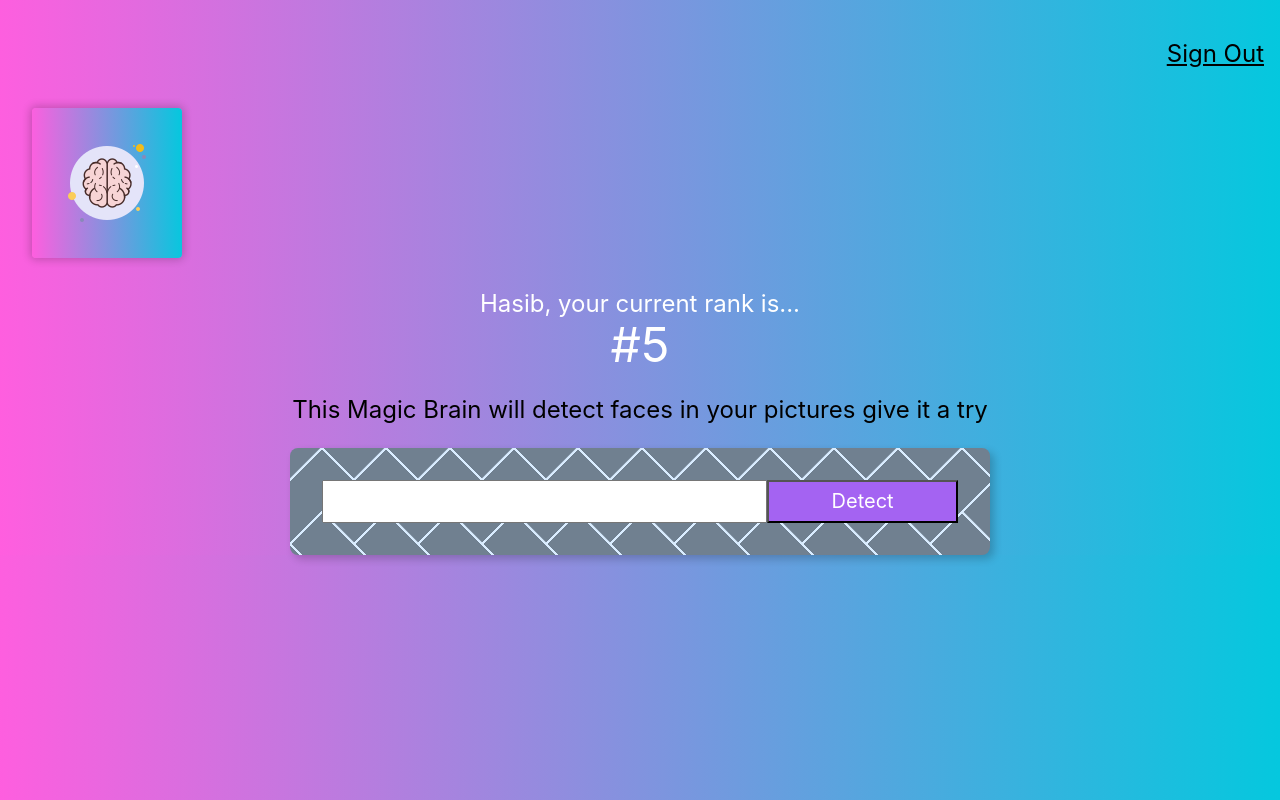
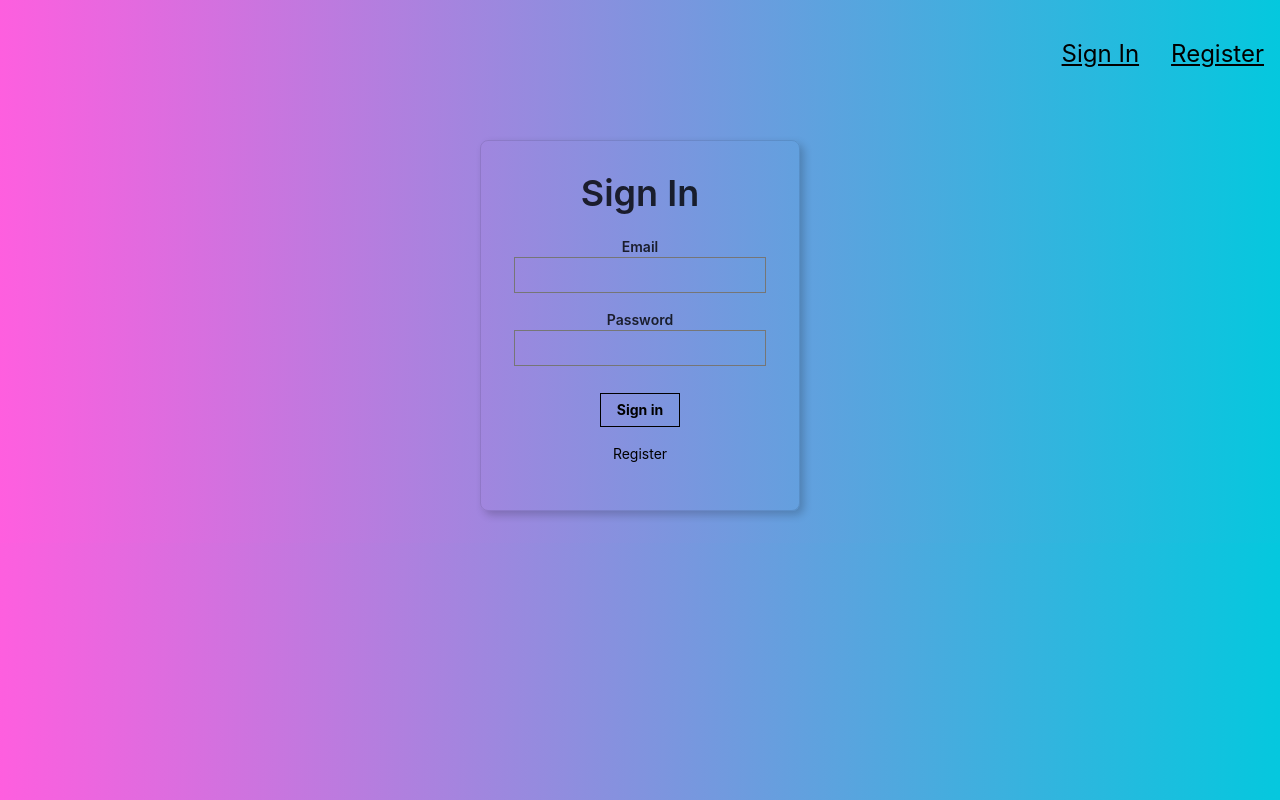
Before and after one commit to hasib4/smart_brain, a React (Create React App) app: page / in a window 1280 px wide. Built offline with nearby package versions, Linux system fonts and the light colour scheme; what clarifai would draw is missing.

Commit message:
Sign in and register pages created, navigation updated

```diff
--- a/src/App.js
+++ b/src/App.js
@@ -1,6 +1,8 @@
 import React, { Component } from 'react';
 import Clarifai from 'clarifai';
 import Navigation from './components/navigation/Navigation';
+import SignIn from './components/SignIn/SignIn';
+import Registration from './components/Registration/Registration';
 import Logo from './components/Logo/Logo';
 import ImageLinkForm from './components/ImageLinkForm/ImageLinkForm';
 import Rank from './components/Rank/Rank';
@@ -22,6 +24,8 @@ class App extends Component {
       input: '',
       imageUrl: '',
       box: {},
+      route: 'signin',
+      isSignedIn: false
     }
   }
 
@@ -39,7 +43,6 @@ class App extends Component {
   }
 
   displayFaceBox = (box) => {
-    console.log(box);
     this.setState({box: box});
   }
 
@@ -57,18 +60,36 @@ class App extends Component {
       .catch(err => console.log(err));
   }
 
+  onRouteChange = (route) => {
+    if (route === 'signout') {
+      this.setState({isSignedIn: false});
+    } else if (route === 'home') {
+      this.setState({isSignedIn: true});
+    }
+    this.setState({route: route});
+  }
+
   render () {
     return (
       <div className="App">
-        <Navigation />
+        <MovingParticles className='particles'/>
+        <Navigation isSignedIn={this.state.isSignedIn} onRouteChange={this.onRouteChange} />
+        { this.state.route === 'home'
+        ? <div>
             <Logo />
             <Rank />
             <ImageLinkForm
               onInputChange={this.onInputChange}
               onButtonSubmit={this.onButtonSubmit}
             />
-        <MovingParticles className='particles'/>
             <FaceRecognition box={this.state.box} imageUrl={this.state.imageUrl} />
+          </div>
+        : (
+          this.state.route === 'signin'
+          ? <SignIn onRouteChange={this.onRouteChange} />
+          : <Registration onRouteChange={this.onRouteChange} />
+        )
+        }
         </div>
     );
   }
--- /dev/null
+++ b/src/components/Registration/Registration.jsx
@@ -0,0 +1,37 @@
+import React from "react";
+
+const Registration = ({ onRouteChange }) => {
+    return (
+        <article className="br3 ba b--black-10 mv4 w-100 w-50-m w-25-l mw6 shadow-5 center">
+            <main className="pa4 black-80">
+                <div className="measure">
+                    <fieldset id="sign_up" className="ba b--transparent ph0 mh0">
+                        <legend className="f2 fw6 ph0 mh0">Register</legend>
+                        <div className="mt3">
+                            <label className="db fw6 lh-copy f6" htmlFor="name">Name</label>
+                            <input className="pa2 input-reset ba bg-transparent hover-bg-black hover-white w-100" type="text" name="name"  id="name" />
+                        </div>
+                        <div className="mt3">
+                            <label className="db fw6 lh-copy f6" htmlFor="email-address">Email</label>
+                            <input className="pa2 input-reset ba bg-transparent hover-bg-black hover-white w-100" type="email" name="email-address"  id="email-address" />
+                        </div>
+                        <div className="mv3">
+                            <label className="db fw6 lh-copy f6" htmlFor="password">Password</label>
+                            <input className="b pa2 input-reset ba bg-transparent hover-bg-black hover-white w-100" type="password" name="password"  id="password" />
+                        </div>
+                    </fieldset>
+                    <div className="">
+                        <input
+                            onClick={() => onRouteChange('home')}
+                            className="b ph3 pv2 input-reset ba b--black bg-transparent grow pointer f6 dib"
+                            type="submit"
+                            value="Register"
+                        />
+                    </div>
+                </div>
+            </main>
+        </article>
+    )
+}
+
+export default Registration;
--- /dev/null
+++ b/src/components/SignIn/SignIn.jsx
@@ -0,0 +1,36 @@
+import React from "react";
+
+const SignIn = ({ onRouteChange }) => {
+    return (
+        <article className="br3 ba b--black-10 mv4 w-100 w-50-m w-25-l mw6 shadow-5 center">
+            <main className="pa4 black-80">
+                <div className="measure">
+                    <fieldset id="sign_up" className="ba b--transparent ph0 mh0">
+                        <legend className="f2 fw6 ph0 mh0">Sign In</legend>
+                        <div className="mt3">
+                            <label className="db fw6 lh-copy f6" htmlFor="email-address">Email</label>
+                            <input className="pa2 input-reset ba bg-transparent hover-bg-black hover-white w-100" type="email" name="email-address"  id="email-address" />
+                        </div>
+                        <div className="mv3">
+                            <label className="db fw6 lh-copy f6" htmlFor="password">Password</label>
+                            <input className="b pa2 input-reset ba bg-transparent hover-bg-black hover-white w-100" type="password" name="password"  id="password" />
+                        </div>
+                    </fieldset>
+                    <div className="">
+                        <input
+                            onClick={() => onRouteChange('home')}
+                            className="b ph3 pv2 input-reset ba b--black bg-transparent grow pointer f6 dib"
+                            type="submit"
+                            value="Sign in"
+                        />
+                    </div>
+                    <div className="lh-copy mt3">
+                        <p onClick={() => onRouteChange('register')} className="br2 f6 link dim black db pointer">Register</p>
+                    </div>
+                </div>
+            </main>
+        </article>
+    )
+}
+
+export default SignIn;
--- a/src/components/navigation/Navigation.js
+++ b/src/components/navigation/Navigation.js
@@ -1,11 +1,20 @@
 import React from "react";
 
-const Navigation = () => {
-    return (
-        <nav style={{display: 'flex', justifyContent: 'flex-end'}}>
-            <p className='f3 link dim black underline pa3 pointer'>Sign Out</p>
-        </nav>
-    );
+const Navigation = ({ onRouteChange, isSignedIn }) => {
+        if (isSignedIn) {
+            return (
+                <nav style={{display: 'flex', justifyContent: 'flex-end'}}>
+                    <p onClick={() => onRouteChange('signin')} className='f3 link dim black underline pa3 pointer'>Sign Out</p>
+                </nav>
+            );
+        } else {
+            return (
+                <nav style={{display: 'flex', justifyContent: 'flex-end'}}>
+                    <p onClick={() => onRouteChange('signin')} className='f3 link dim black underline pa3 pointer'>Sign In</p>
+                    <p onClick={() => onRouteChange('register')} className='f3 link dim black underline pa3 pointer'>Register</p>
+                </nav>
+            );
+        }
 }
 
 export default Navigation;
```
Lines whose indentation alone changed are shown as unchanged.
